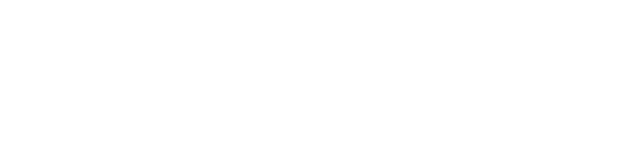
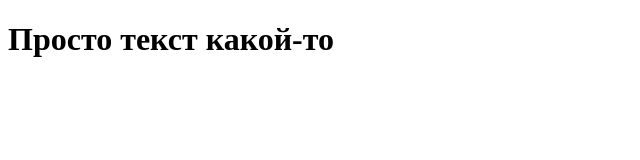
Before and after one commit to ivan99966/git-basics, a plain HTML site: page index.html in a window 1280 px wide. Shown: the whole page, without its empty margins (0-640 px from the left). Drawn offline with Linux system fonts and the light colour scheme.

Commit message:
index and styles added

```diff
--- a/index.html
+++ b/index.html
@@ -5,6 +5,6 @@
     <title>Title</title>
 </head>
 <body>
-
+<h1> Просто текст какой-то</h1>
 </body>
 </html>
--- a/styles.css
+++ b/styles.css
@@ -1,3 +1,4 @@
 h1 {
-  font-weight: normal;
+  font-weight: normal; normal
+
 }
```
